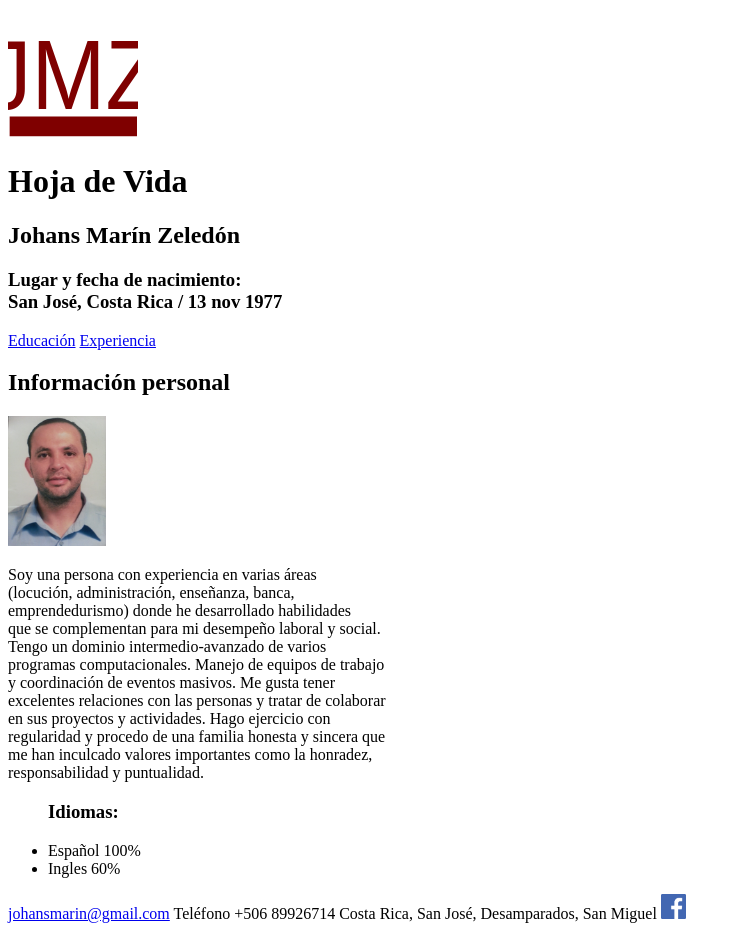
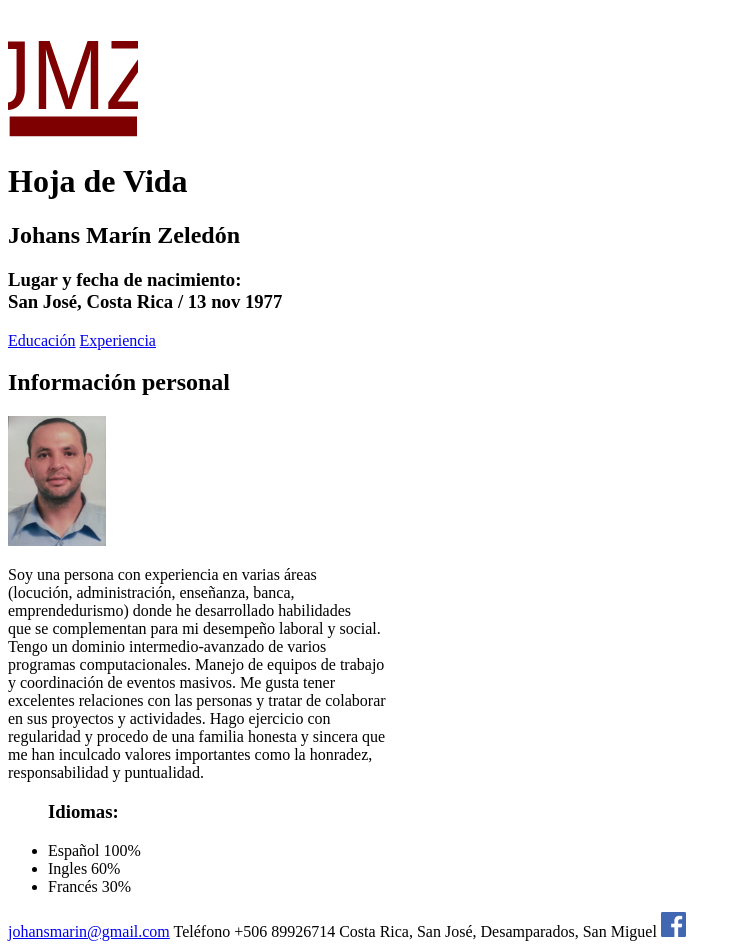
Before and after one commit to johansmarin/FundamentosDeHTML_Johans_Marin, a plain HTML site: page index.html in a window 1280 px wide. Shown: the whole page, without its empty margins (0-742 px from the left). Drawn offline with Linux system fonts and the light colour scheme.

Commit message:
img andromeda y inclusion de idioma frances

```diff
--- a/index.html
+++ b/index.html
@@ -28,6 +28,7 @@
       <h3>Idiomas:</h3>
       <li>Español 100%</li>
       <li>Ingles  60%</li>
+      <li>Francés 30%</li>
     </ul>
     <footer>
     <a href="mailto:johansmarin@gmail.com?subject=Consulta" title="Enviar email">johansmarin@gmail.com</a>  Teléfono +506 89926714 Costa Rica, San José, Desamparados, San Miguel
```
Also changed, not shown: img/images.jpg (added).
